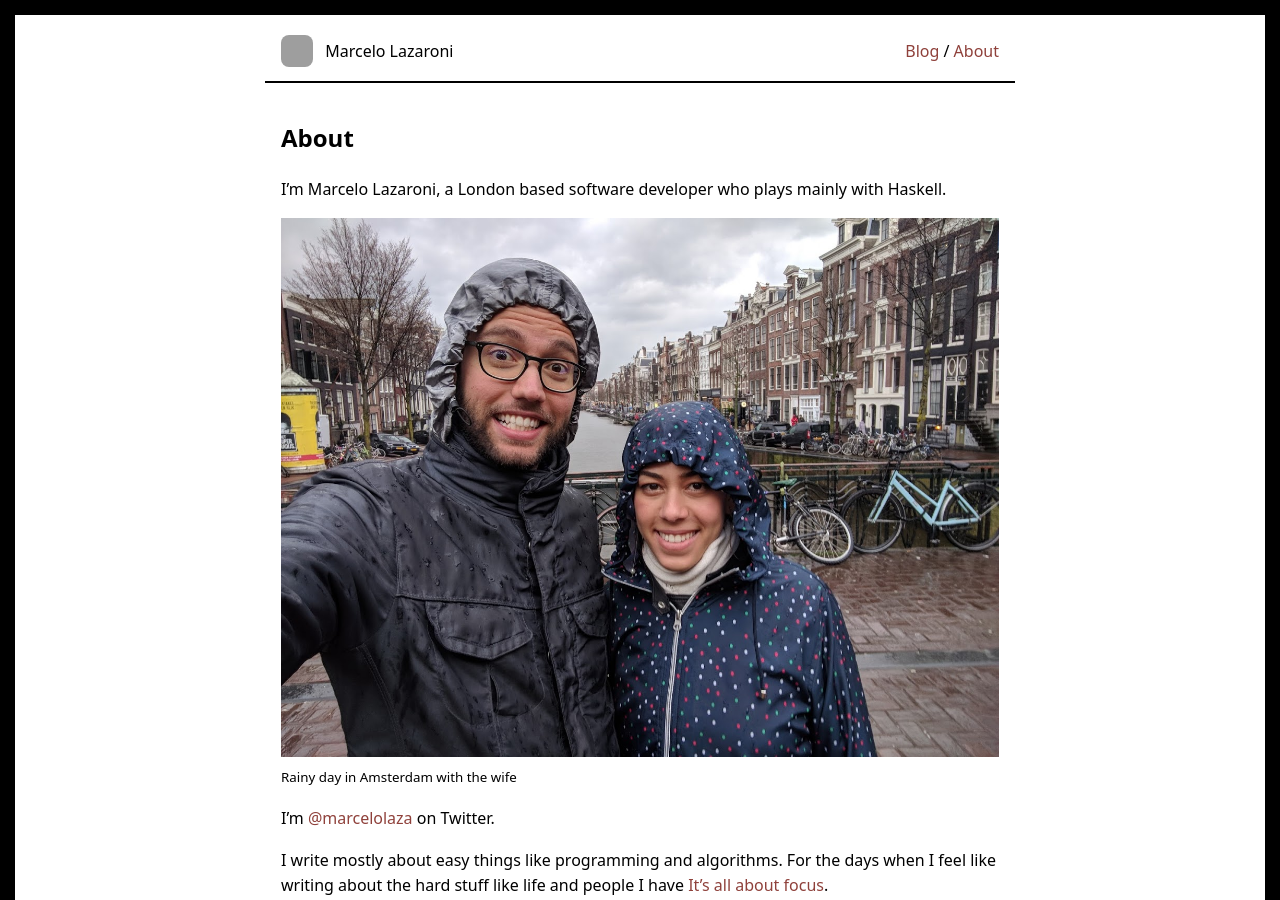
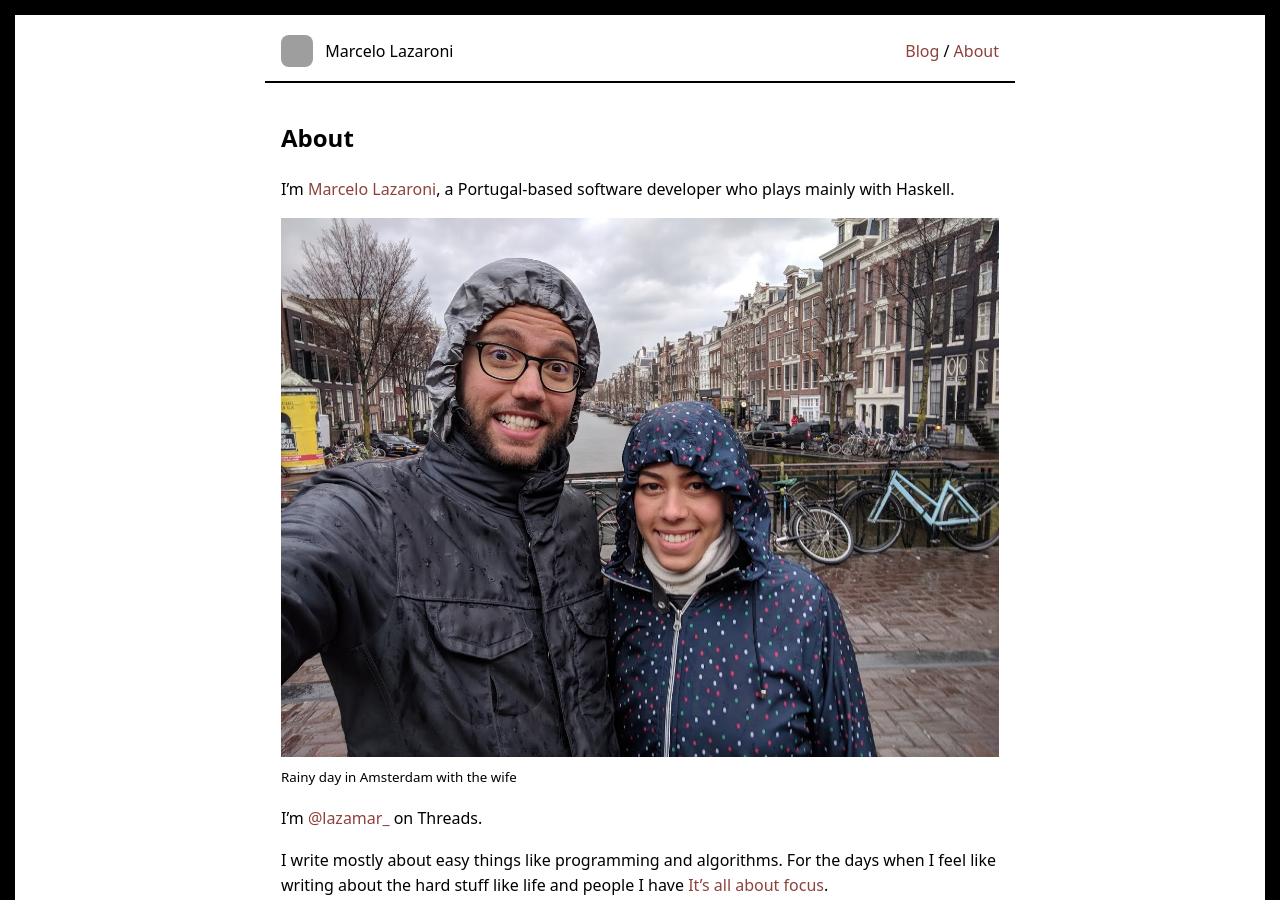
Before and after one commit to lazamar/lazamar.github.io, a Jekyll site: the page built from pages/about.md, in a window 1280 px wide and 900 px high. Built offline with Jekyll 4.4.1, drawn with Linux system fonts in a browser that asks for light colours; grey boxes are pictures that could not be loaded.

Commit message:
Add threads link

```diff
--- a/pages/about.md
+++ b/pages/about.md
@@ -4,12 +4,12 @@ title: About
 permalink: /about/
 ---
 
-I'm Marcelo Lazaroni, a London based software developer who plays mainly with Haskell.
+I'm [Marcelo Lazaroni](https://www.linkedin.com/in/lazaroni/), a Portugal-based software developer who plays mainly with Haskell.
 
 ![Me and my wife, Sophia](/images/about-me.jpg)
 <small>Rainy day in Amsterdam with the wife</small>
 
-I'm [@marcelolaza](https://twitter.com/Marcelolaza) on Twitter.
+I'm [@lazamar_](https://www.threads.com/@lazamar_) on Threads.
 
 I write mostly about easy things like programming and algorithms. For the days when I feel like writing about the hard stuff like life and people I have [It's all about focus](http://itsallaboutfocus.com/).
 
```
